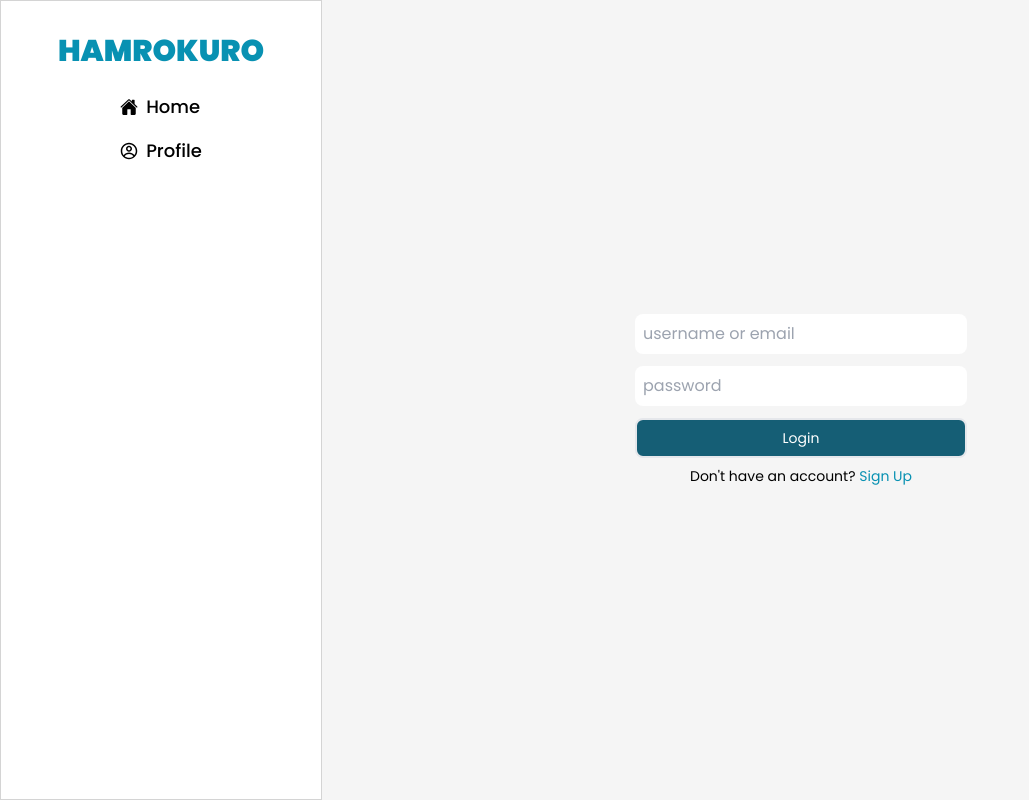
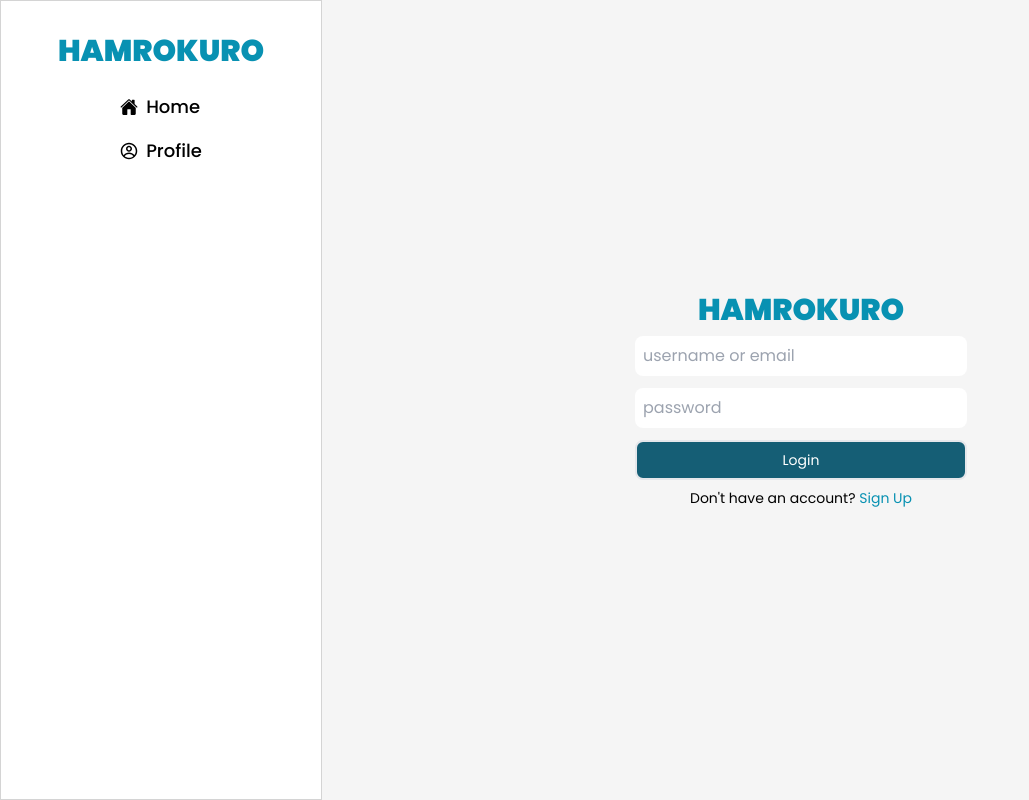
Before and after one commit to sugxt/hamrokuro, a Next.js app: page /auth/login in a window 1280 px wide. Shown: the whole page, without its empty margins (0-1029 px from the left). Built offline with nearby package versions, Linux system fonts and the light colour scheme; what pocketbase would draw is missing.

Commit message:
Changed File Types and Added Design Modifications

```diff
--- a/src/app/auth/login/page.tsx
+++ b/src/app/auth/login/page.tsx
@@ -31,6 +31,7 @@ export default function Login() {
   return (
     <main className="w-full flex min-h-screen flex-col items-center justify-center p-24">
       <div className="flex flex-col items-center gap-2">
+        <h1 className="text-3xl font-black text-cyan-600">HAMROKURO</h1>
         <form
           onSubmit={handleSubmit(onSubmit)}
           method="POST"
--- a/src/app/auth/signup/page.tsx
+++ b/src/app/auth/signup/page.tsx
@@ -30,6 +30,7 @@ export default function SignUp() {
   return (
     <main className="flex min-h-screen flex-col items-center justify-between p-24">
       <div className="flex flex-col gap-2">
+        <h1 className="text-3xl font-black text-cyan-600">HAMROKURO</h1>
         <form
           className="flex flex-col gap-4"
           method="POST"
```
Also changed, not shown: src/utils/dateformatting.ts (renamed from src/utils/dateformatting.tsx), src/utils/db.constants.ts (renamed from src/utils/db.constants.tsx), src/utils/pocketbase.ts (renamed from src/utils/pocketbase.tsx).
